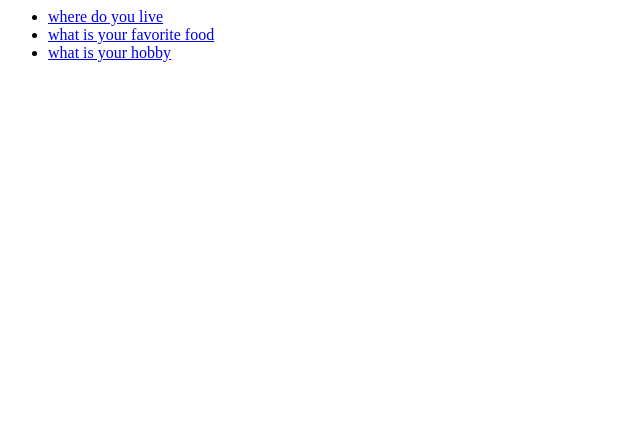
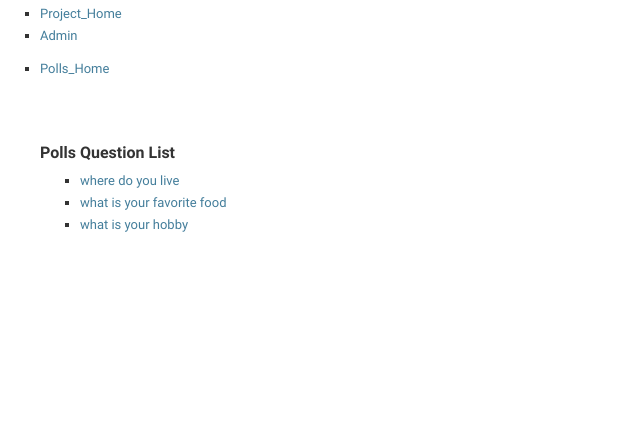
Before and after one commit to AshleyMate/Django-practice2, a Django app: page /polls/ in a window 1280 px wide. Shown: the top 431 px of the page, without its empty margins (0-640 px from the left). Before the commit the page ends 62 px from the top, so only its background shows below. Run offline with Django 3.2, Linux system fonts and the light colour scheme; data comes from the database, SQL or seed files in the repository; both versions use the stored data as it was after the commit.

Commit message:
CBV polls

```diff
--- a/pr/polls/templates/polls/index.html
+++ b/pr/polls/templates/polls/index.html
@@ -1,11 +1,17 @@
+{% extends "base_polls.html" %}
+
+{% block content %}
+
+<h2>Polls Question List</h2>
+
 {% if latest_question_list %}
     <ul>
-        {% for question in latest_question_list %}
-            <li>
-                <a href="/polls/{{ question.id }}">{{ question.question_text}}</a>
-            </li>
-        {% endfor %}
+    {% for question in latest_question_list %}
+        <li><a href="{% url 'polls:detail' question.id %}">{{ question.question_text }}</a></li>
+    {% endfor %}
     </ul>
 {% else %}
-    <p>No polls are available</p>
+    <p>No polls are available.</p>
 {% endif %}
+
+{% endblock %}
--- a/pr/polls/templates/polls/results.html
+++ b/pr/polls/templates/polls/results.html
@@ -1,3 +1,7 @@
+{% extends "base_polls.html" %}
+
+{% block content %}
+
 <h1>{{ question.question_text }}</h1>
 
 <ul>
@@ -7,3 +11,5 @@
 </ul>
 
 <a href="{% url 'polls:detail' question.id %}">Vote again?</a>
+
+{% endblock %}
--- a/pr/polls/urls.py
+++ b/pr/polls/urls.py
@@ -1,10 +1,18 @@
 from django.urls import path
-from . import views
+from polls import views
+
 
 app_name = 'polls'
 urlpatterns = [
-    path('', views.index, name='index'),
-    path('<int:question_id>/', views.detail, name='detail'),
-    path('<int:question_id>/results/', views.results, name='results'),
+    # /polls/
+    path('', views.IndexView.as_view(), name='index'),
+
+    # /polls/99/
+    path('<int:pk>/', views.DetailView.as_view(), name='detail'),
+
+    # /polls/99/results/
+    path('<int:pk>/results/', views.ResultsView.as_view(), name='results'),
+
+    # /polls/99/vote/
     path('<int:question_id>/vote/', views.vote, name='vote'),
 ]
--- a/pr/polls/views.py
+++ b/pr/polls/views.py
@@ -1,25 +1,38 @@
 from django.shortcuts import get_object_or_404, render
-from django.http import HttpResponseRedirect, HttpResponse
+from django.http import HttpResponseRedirect
 from django.urls import reverse
+from django.views import generic
+
 from polls.models import Choice, Question
 
 
-def index(request):
-    latest_question_list = Question.objects.all().order_by('-pub_date')[:5]
-    context = {'latest_question_list': latest_question_list}
-    return render(request, 'polls/index.html', context)
+# --- Class-based View
+class IndexView(generic.ListView):
+    template_name = 'polls/index.html'
+    context_object_name = 'latest_question_list'
+
+    def get_queryset(self):
+        """Return the last five published questions."""
+        return Question.objects.order_by('-pub_date')[:5]
 
 
-def detail(request, question_id):
-    question = get_object_or_404(Question, pk=question_id)
-    return render(request, 'polls/detail.html', {'question': question})
+class DetailView(generic.DetailView):
+    model = Question
+    template_name = 'polls/detail.html'
 
 
+class ResultsView(generic.DetailView):
+    model = Question
+    template_name = 'polls/results.html'
+
+
+# --- Funtion-based View
 def vote(request, question_id):
     question = get_object_or_404(Question, pk=question_id)
     try:
         selected_choice = question.choice_set.get(pk=request.POST['choice'])
     except (KeyError, Choice.DoesNotExist):
+        # Redisplay the question voting form.
         return render(request, 'polls/detail.html', {
             'question': question,
             'error_message': "You didn't select a choice.",
@@ -27,9 +40,7 @@ def vote(request, question_id):
     else:
         selected_choice.votes += 1
         selected_choice.save()
+        # Always return an HttpResponseRedirect after successfully dealing
+        # with POST data. This prevents data from being posted twice if a
+        # user hits the Back button.
         return HttpResponseRedirect(reverse('polls:results', args=(question.id,)))
-
-
-def results(request, question_id):
-    question = get_object_or_404(Question, pk=question_id)
-    return render(request, 'polls/results.html', {'question': question})
--- a/pr/templates/base.html
+++ b/pr/templates/base.html
@@ -3,7 +3,7 @@
   <head>
     {% load static %}
     <link rel="stylesheet" href="{% static 'admin/css/base.css' %}" />
-    <title>{% block title %}My Amazing Site{% endblock %}</title>
+    <title>{% block title %}My Site{% endblock %}</title>
   </head>
 
   <body>
--- /dev/null
+++ b/pr/templates/base_polls.html
@@ -0,0 +1,10 @@
+{% extends "base.html" %}
+
+{% block title %}Polls Application Site{% endblock %}
+
+{% block sidebar %}
+{{ block.super }}
+<ul>
+    <li><a href="/polls/">Polls_Home</a></li>
+</ul>
+{% endblock %}
```
Also changed, not shown: pr/polls/templates/polls/detail.html (+15 -16 lines), pr/db.sqlite3.
